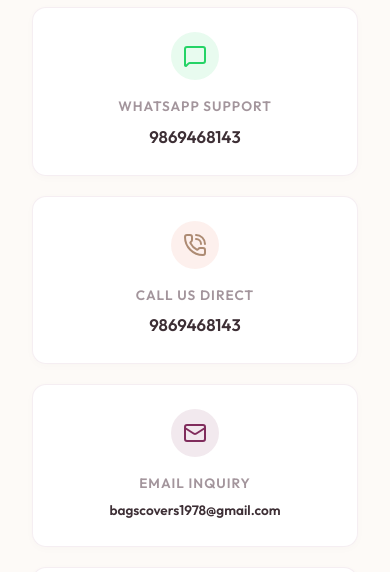
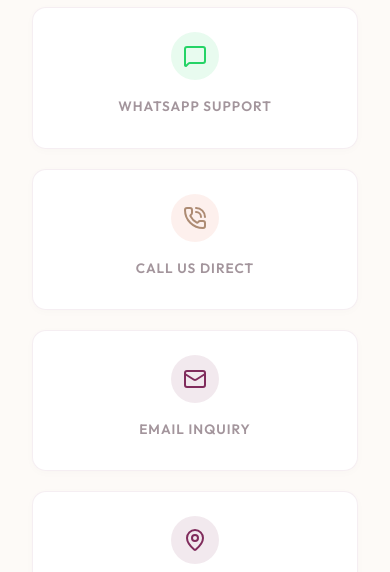
Before and after one commit to Preet1405/PIK, a React (Vite) app: page / in a window 390 px wide. Shown: the part 2500-3072 px from the top of the page. Built offline with nearby package versions, Linux system fonts and the light colour scheme; no server answers; a web font is replaced by a local one.

Commit message:
Hide phone number and email from contact cards

```diff
--- a/src/pages/Storefront.jsx
+++ b/src/pages/Storefront.jsx
@@ -226,7 +226,6 @@
                 <MessageSquare size={24} />
               </div>
               <span className="contact-card-title">WhatsApp Support</span>
-              <span className="contact-card-value">9869468143</span>
             </div>
 
             <div className="contact-card" onClick={() => handleContactAction('call')}>
@@ -234,7 +233,6 @@
                 <PhoneCall size={24} />
               </div>
               <span className="contact-card-title">Call Us Direct</span>
-              <span className="contact-card-value">9869468143</span>
             </div>
 
             <div className="contact-card" onClick={() => handleContactAction('email')}>
@@ -242,7 +240,6 @@
                 <Mail size={24} />
               </div>
               <span className="contact-card-title">Email Inquiry</span>
-              <span className="contact-card-value" style={{ fontSize: '0.85rem' }}>bagscovers1978@gmail.com</span>
             </div>
 
             <div className="contact-card" onClick={() => handleContactAction('map')}>
```
